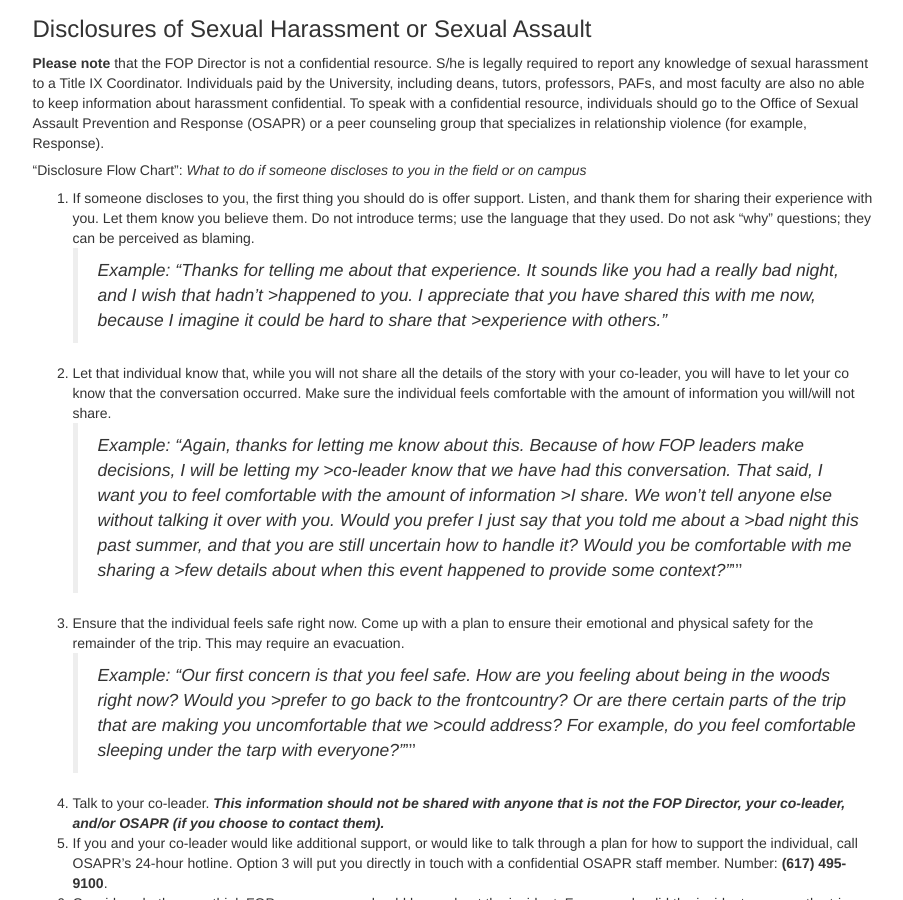
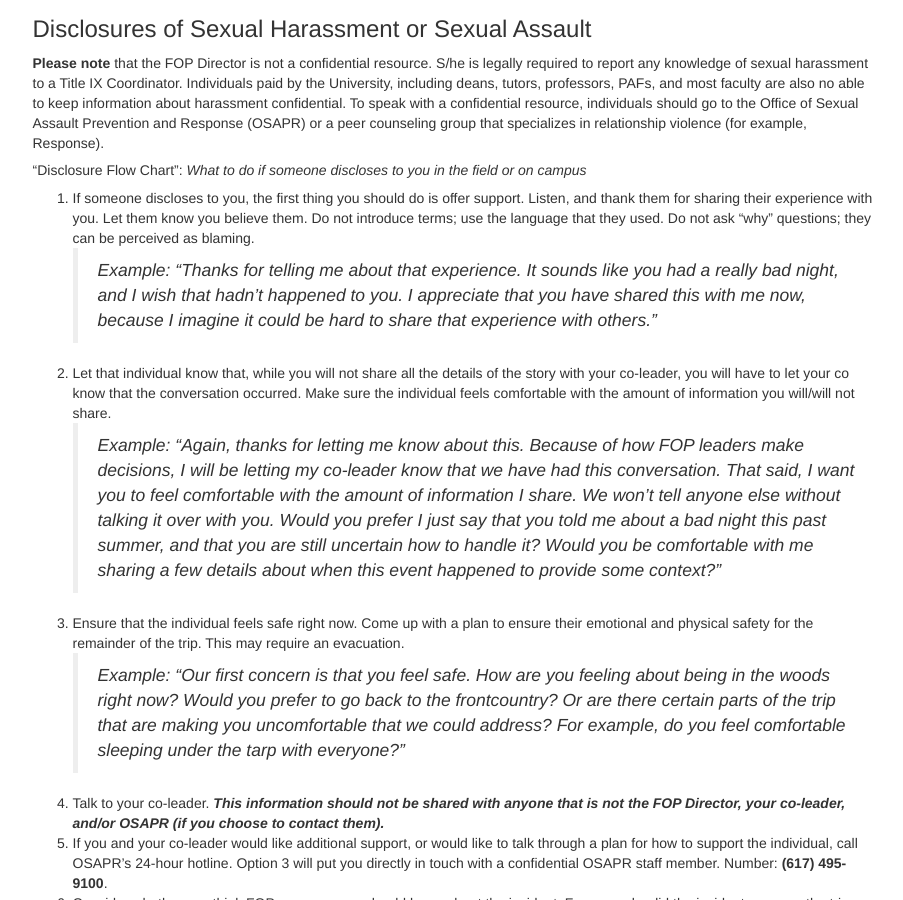
Before and after one commit to neo-project/global-blockchain-compliance-hub, a Jekyll site: the page built from _posts/1111-11-11-emergency-procedures.md, in a window 1280 px wide and 900 px high, scrolled down 1911 px. Shown: the whole window, without its empty margins (330-1233 px from the left). Built offline with Jekyll 4.4.1, drawn with Linux system fonts in a browser that asks for light colours; nearby versions of some CDN libraries; comment, search, counter and statistics services are not loaded.

```diff
--- a/_posts/1111-11-11-emergency-procedures.md
+++ b/_posts/1111-11-11-emergency-procedures.md
@@ -76,11 +76,11 @@ All members should always maintain visual contact with the rest of the group. Do
 ##### "Disclosure Flow Chart": *What to do if someone discloses to you in the field or on campus*
 
 1. If someone discloses to you, the first thing you should do is offer support. Listen, and thank them for sharing their experience with you. Let them know you believe them. Do not introduce terms; use the language that they used.  Do not ask “why” questions; they can be perceived as blaming.
->*Example: “Thanks for telling me about that experience.  It sounds like you had a really bad night, and I wish that hadn’t >happened to you.  I appreciate that you have shared this with me now, because I imagine it could be hard to share that >experience with others.”*
+>*Example: “Thanks for telling me about that experience.  It sounds like you had a really bad night, and I wish that hadn’t happened to you.  I appreciate that you have shared this with me now, because I imagine it could be hard to share that experience with others.”*
 2. Let that individual know that, while you will not share all the details of the story with your co-leader, you will have to let your co know that the conversation occurred. Make sure the individual feels comfortable with the amount of information you will/will not share.
->*Example: “Again, thanks for letting me know about this. Because of how FOP leaders make decisions, I will be letting my >co-leader know that we have had this conversation.  That said, I want you to feel comfortable with the amount of information >I share. We won’t tell anyone else without talking it over with you.  Would you prefer I just say that you told me about a >bad night this past summer, and that you are still uncertain how to handle it? Would you be comfortable with me sharing a >few details about when this event happened to provide some context?”*'''
+>*Example: “Again, thanks for letting me know about this. Because of how FOP leaders make decisions, I will be letting my co-leader know that we have had this conversation.  That said, I want you to feel comfortable with the amount of information I share. We won’t tell anyone else without talking it over with you.  Would you prefer I just say that you told me about a bad night this past summer, and that you are still uncertain how to handle it? Would you be comfortable with me sharing a few details about when this event happened to provide some context?”*
 3. Ensure that the individual feels safe right now.  Come up with a plan to ensure their emotional and physical safety for the remainder of the trip.  This may require an evacuation.
->*Example: “Our first concern is that you feel safe.  How are you feeling about being in the woods right now? Would you >prefer to go back to the frontcountry? Or are there certain parts of the trip that are making you uncomfortable that we >could address?  For example, do you feel comfortable sleeping under the tarp with everyone?”*'''
+>*Example: “Our first concern is that you feel safe.  How are you feeling about being in the woods right now? Would you prefer to go back to the frontcountry? Or are there certain parts of the trip that are making you uncomfortable that we could address?  For example, do you feel comfortable sleeping under the tarp with everyone?”*
 4. Talk to your co-leader. ***This information should not be shared with anyone that is not the FOP Director, your co-leader, and/or OSAPR (if you choose to contact them).***
 5. If you and your co-leader would like additional support, or would like to talk through a plan for how to support the individual, call OSAPR’s 24-hour hotline.  Option 3 will put you directly in touch with a confidential OSAPR staff member. Number: **(617) 495-9100**.
 6. Consider whether you think FOP as a program should know about the incident.  For example, did the incident occur on the trip itself, or during Aloha Day?  (Please note that some incidents of sexual assault or sexual harassment could require a mandatory evacuation. Please see the list of mandatory notifications and evacs below).
```
